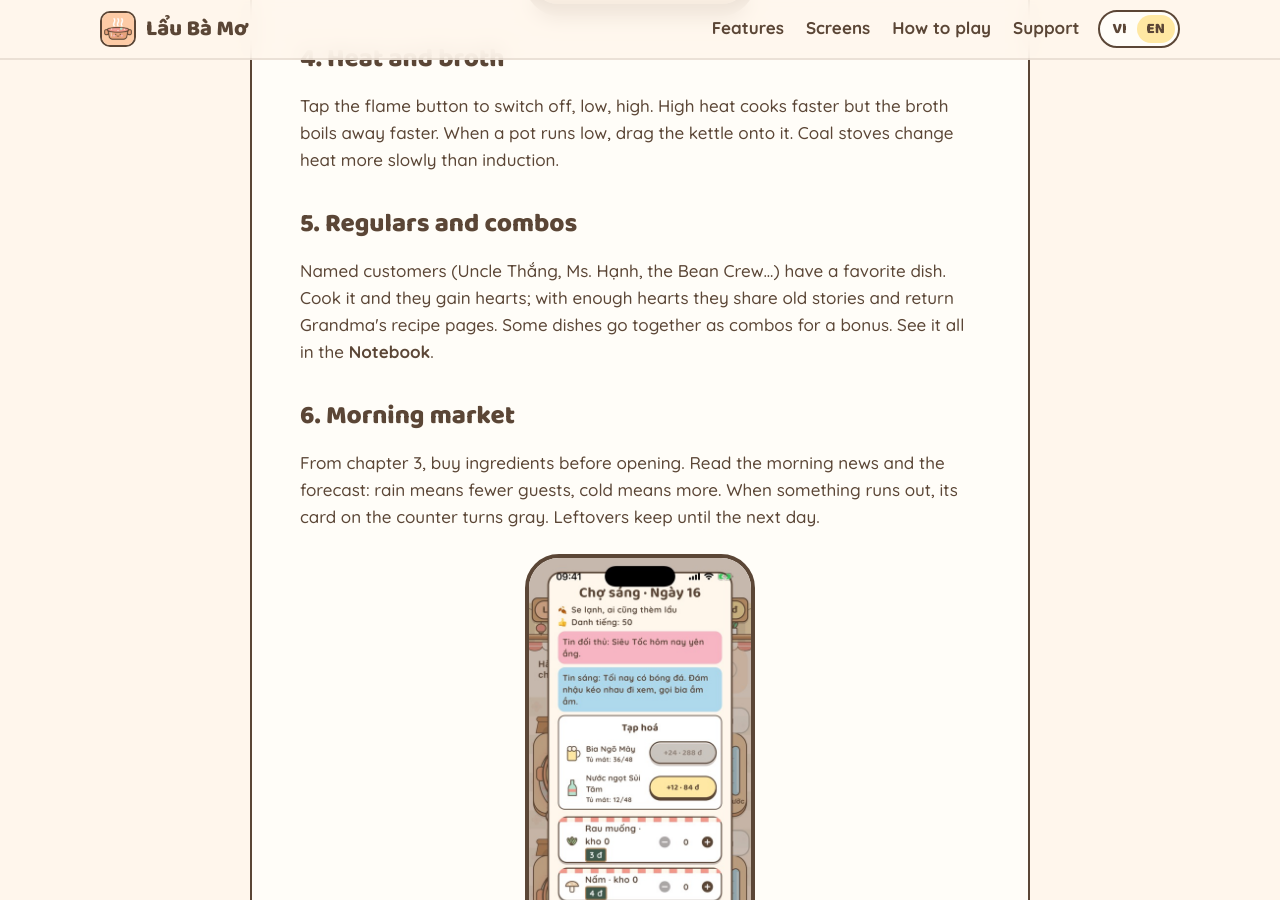
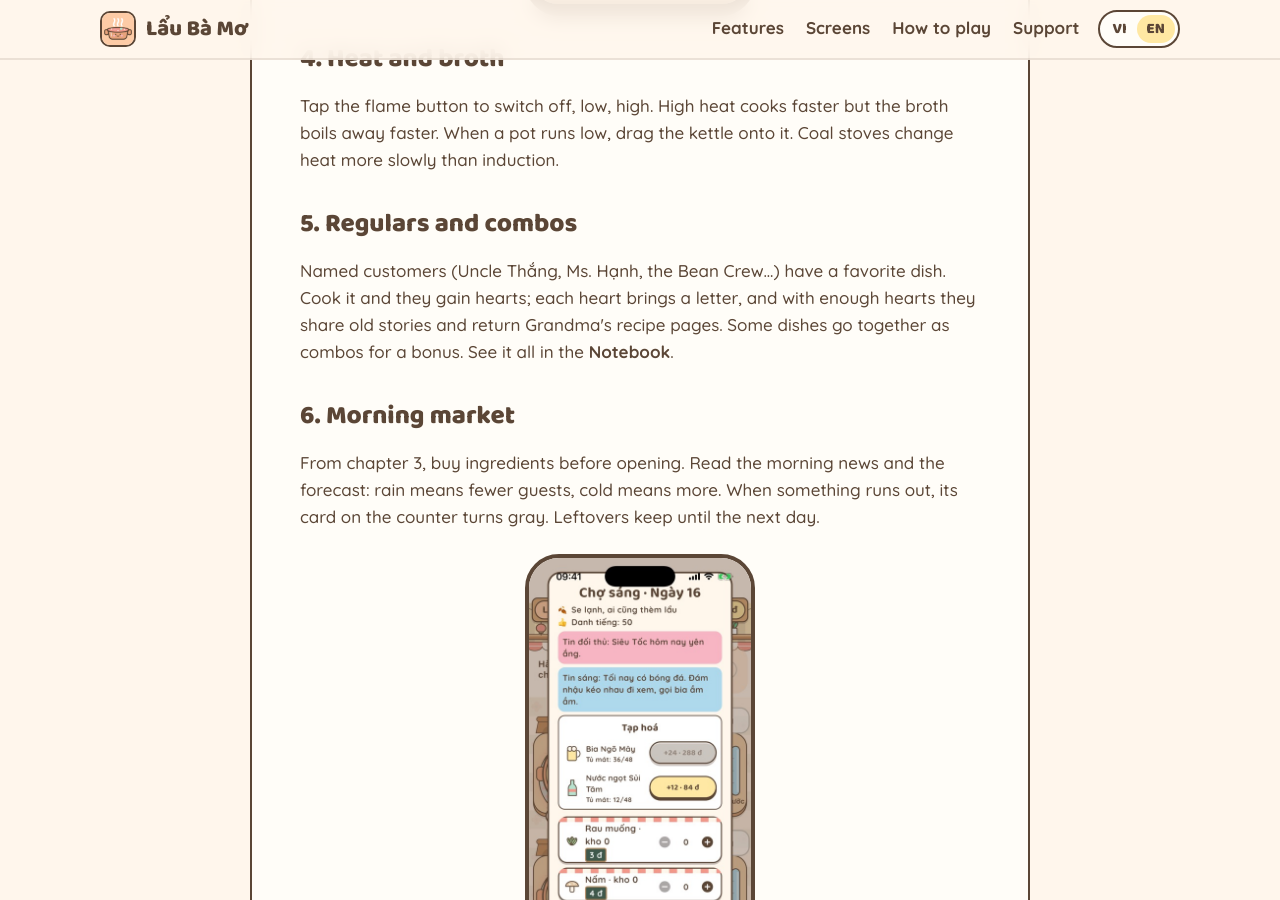
Before and after one commit to pcingame/laubamo, a Jekyll site: the page built from how-to-play.html, in a window 1280 px wide and 900 px high, scrolled down 1266 px. Built offline with Jekyll 4.4.1, drawn with Linux system fonts in a browser that asks for light colours.

Commit message:
Thư khách quen: mỗi tim một lá, đọc ở Sổ tay
Co-Authored-By: Claude Opus 5.5 <noreply@anthropic.com>

```diff
--- a/how-to-play.html
+++ b/how-to-play.html
@@ -36,8 +36,8 @@ description: Hướng dẫn chơi Lẩu Bà Mơ từng bước. A step-by-step g
 
 <h2><span class="vi">5. Khách quen và combo</span><span class="en">5. Regulars and combos</span></h2>
 <p>
-  <span class="vi">Khách có tên (chú Thắng, cô Hạnh, Nhóm Đậu…) có món tủ. Nấu đúng món tủ thì thêm tim; đủ tim họ kể chuyện cũ và trả trang công thức của bà. Vài món hợp nhau thành combo, được thưởng thêm. Xem hết trong <strong>Sổ tay</strong>.</span>
-  <span class="en">Named customers (Uncle Thắng, Ms. Hạnh, the Bean Crew…) have a favorite dish. Cook it and they gain hearts; with enough hearts they share old stories and return Grandma's recipe pages. Some dishes go together as combos for a bonus. See it all in the <strong>Notebook</strong>.</span>
+  <span class="vi">Khách có tên (chú Thắng, cô Hạnh, Nhóm Đậu…) có món tủ. Nấu đúng món tủ thì thêm tim; mỗi tim họ gửi quán một lá thư, đủ tim họ kể chuyện cũ và trả trang công thức của bà. Vài món hợp nhau thành combo, được thưởng thêm. Xem hết trong <strong>Sổ tay</strong>.</span>
+  <span class="en">Named customers (Uncle Thắng, Ms. Hạnh, the Bean Crew…) have a favorite dish. Cook it and they gain hearts; each heart brings a letter, and with enough hearts they share old stories and return Grandma's recipe pages. Some dishes go together as combos for a bonus. See it all in the <strong>Notebook</strong>.</span>
 </p>
 
 <h2><span class="vi">6. Chợ sáng</span><span class="en">6. Morning market</span></h2>
```
